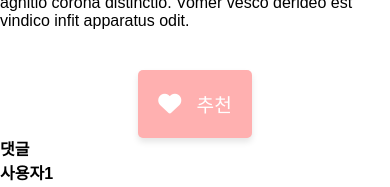
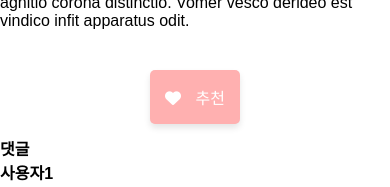
Before and after one commit to do3642/sharetravel-react, a React (Create React App) app: page /travel-board/1 in a window 390 px wide. Shown: the part 698-885 px from the top of the page. Built offline with nearby package versions, Linux system fonts and the light colour scheme; a web font is replaced by a local one.

Commit message:
Update:추천애니메이션 보완

```diff
--- a/src/styles/HeartEffect.css
+++ b/src/styles/HeartEffect.css
@@ -56,3 +56,16 @@
     opacity: 0; /* 점점 투명해짐 */
   }
 }
+
+
+/* 모바일 반응형 디자인 */
+@media (max-width: 600px) {
+  .like-btn button {
+    font-size: 1em; /* 모바일에서는 폰트 크기를 줄임 */
+    padding: 15px 15px; /* 모바일에서는 버튼 여백을 조금 줄임 */
+  }
+
+  .like-btn button i {
+    font-size: 1em; /* 아이콘 크기도 줄여줍니다 */
+  }
+}
```
